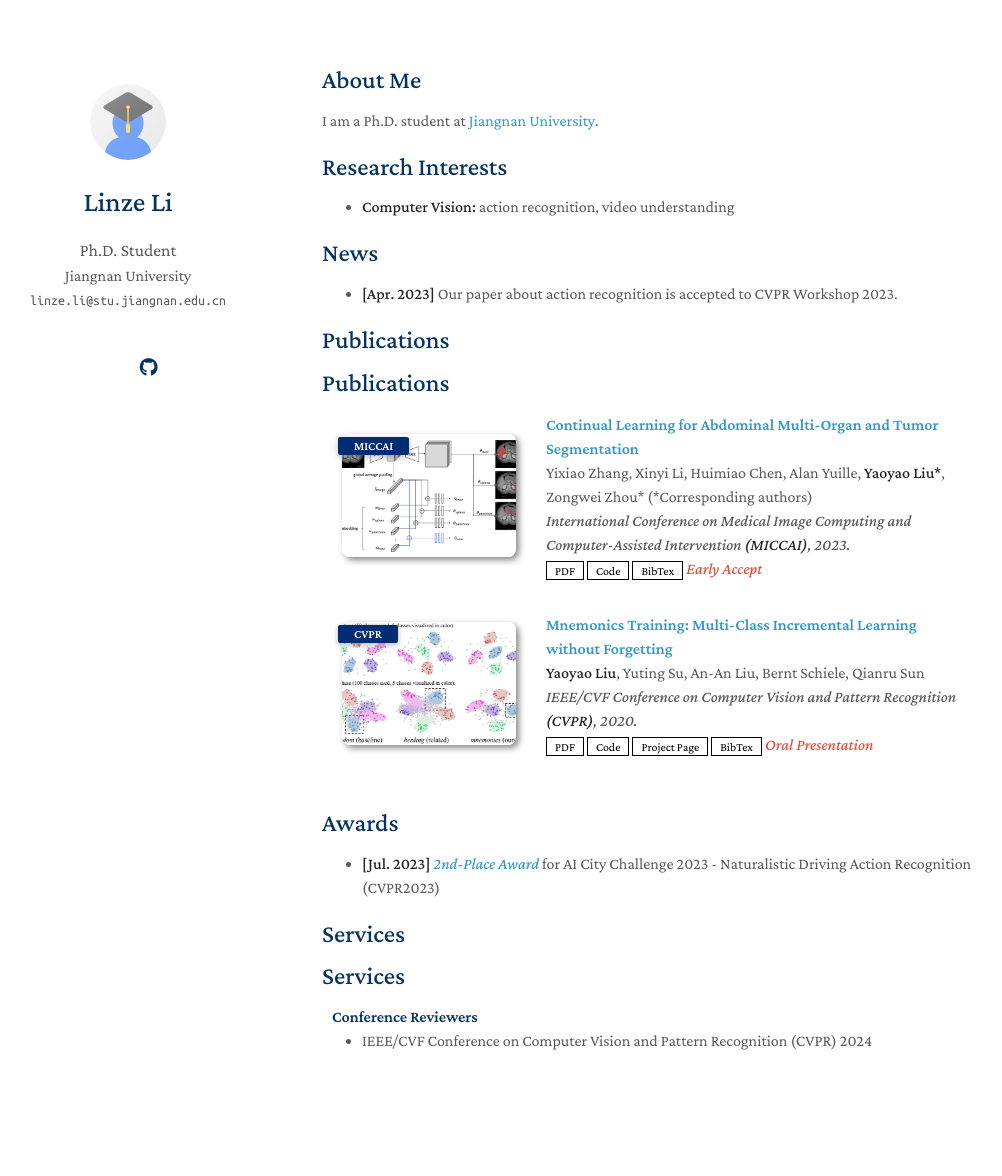
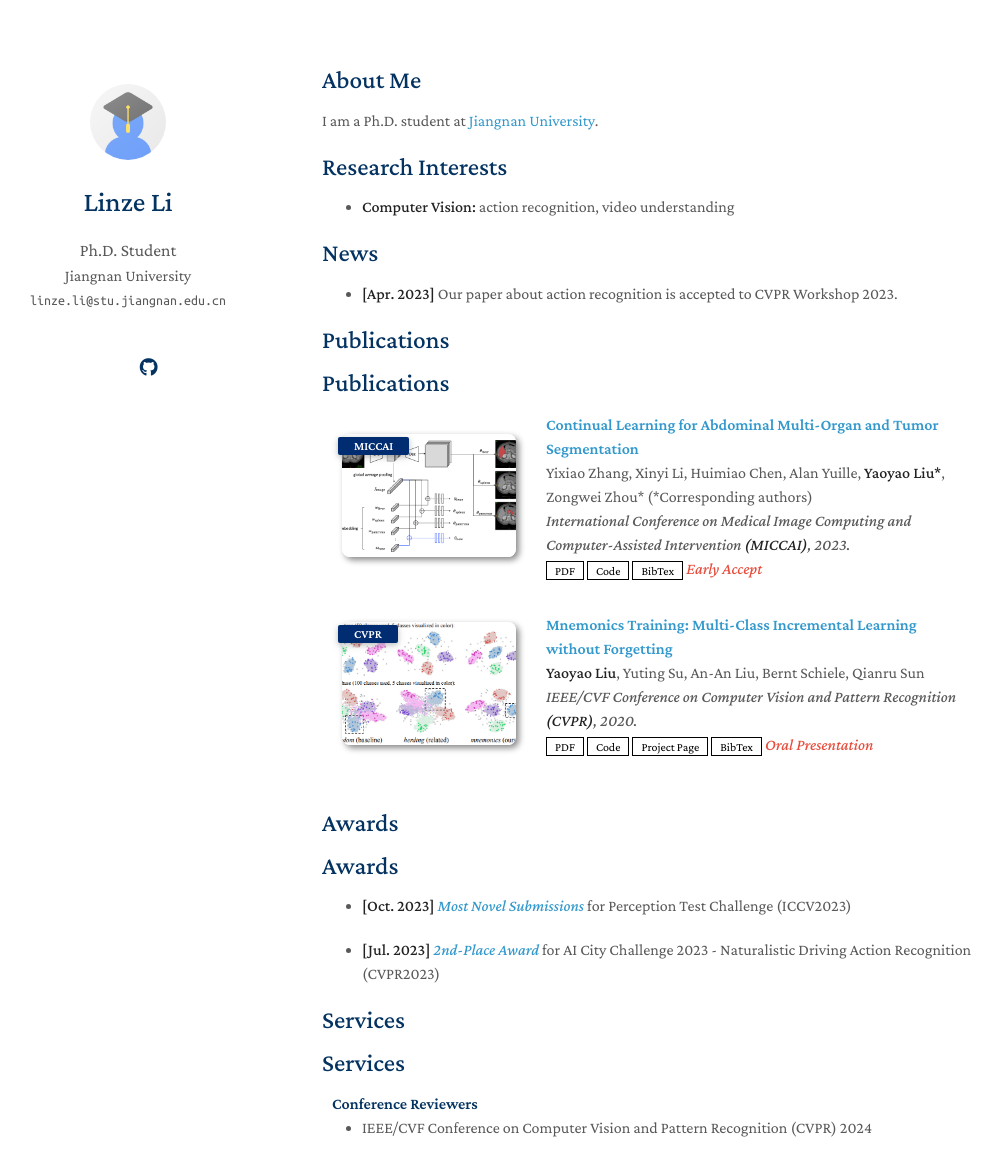
Before and after one commit to happylinze/happylinze.github.io, a Jekyll site: the page built from index.md, in a window 1280 px wide and 1219 px high. Shown: the top 1176 px of the window, without its empty margins (148-1150 px from the left). Built offline with Jekyll 4.4.1, drawn with Linux system fonts in a browser that asks for light colours; nearby versions of some CDN libraries; a style sheet for code colours, icons or effects is not loaded; our own code applies the rules of GitHub Pages for plain Markdown files.

Commit message:
Update awards.md

```diff
--- a/_includes/awards.md
+++ b/_includes/awards.md
@@ -1 +1,5 @@
+## Awards
+
+- **[Oct. 2023]** <a href="https://ptchallenge-workshop.github.io/challenge2023.html" target="_blank">*Most Novel Submissions*</a> for Perception Test Challenge (ICCV2023)
+
 - **[Jul. 2023]** <a href="https://www.aicitychallenge.org/2023-challenge-winners/" target="_blank">*2nd-Place Award*</a> for AI City Challenge 2023 - Naturalistic Driving Action Recognition (CVPR2023)
```
